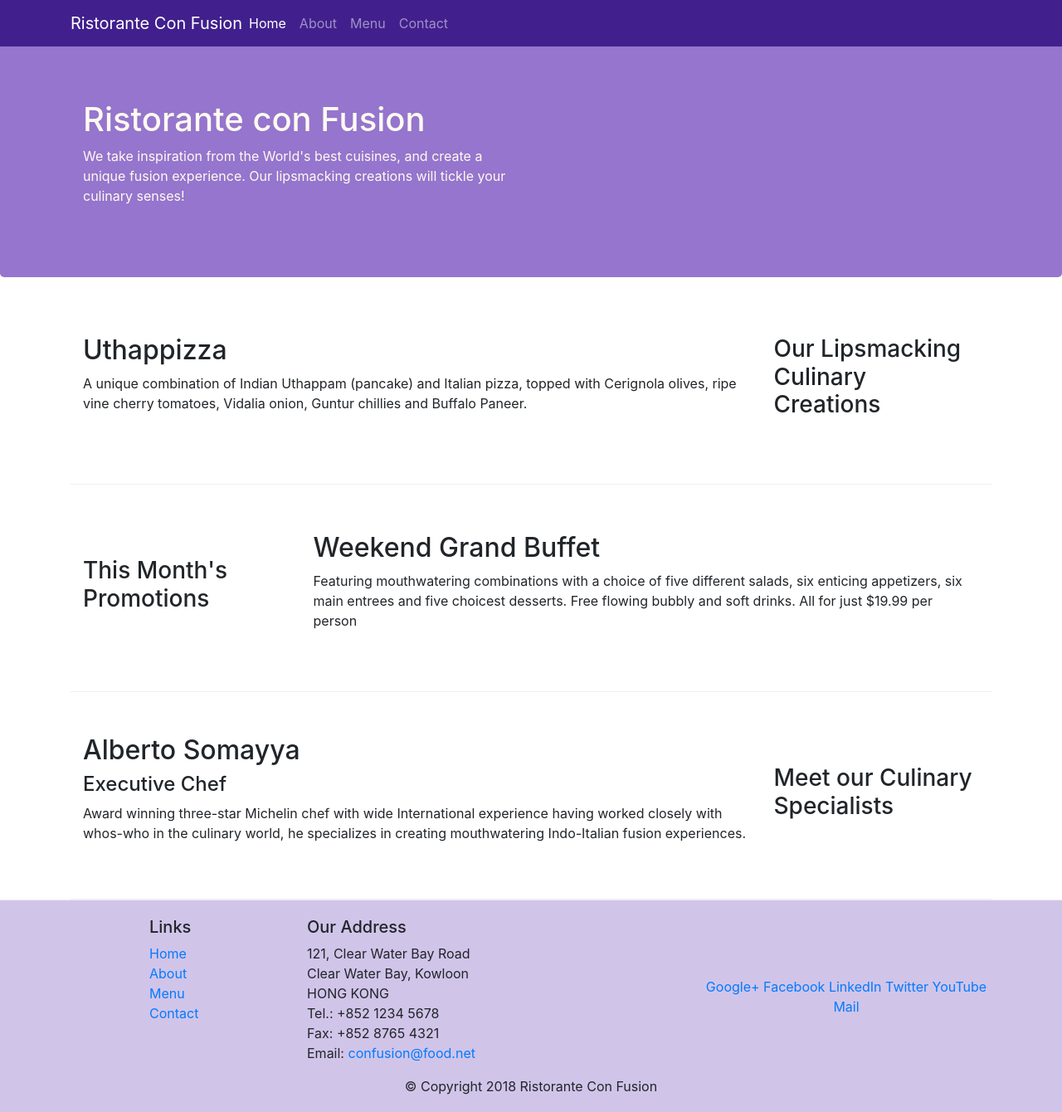
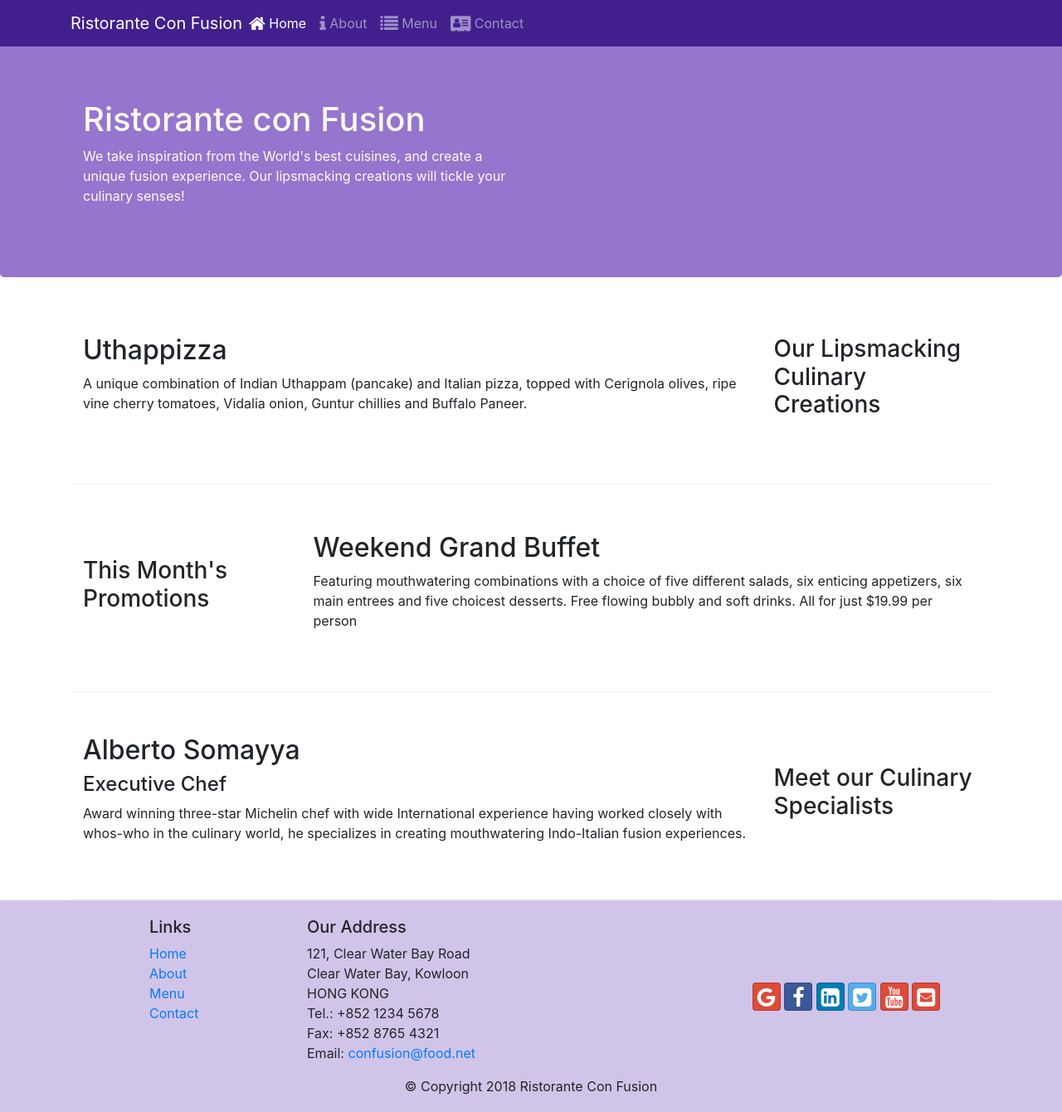
Before and after one commit to dheeraj-sahay/conFusion, a website: page index.html in a window 1280 px wide. Shown: the whole page at 83% size. Drawn offline with nearby package versions, Linux system fonts and the light colour scheme.

Commit message:
Icon Font

```diff
--- a/index.html
+++ b/index.html
@@ -8,6 +8,8 @@
 
     <!-- Bootstrap CSS -->
     <link rel="stylesheet" href="node_modules/bootstrap/dist/css/bootstrap.min.css">
+    <link rel="stylesheet" href="node_modules/font-awesome/css/font-awesome.min.css">
+    <link rel="stylesheet" href="node_modules/bootstrap-social/bootstrap-social.css">
     <link rel="stylesheet" href="css/style.css">
 
     <title>Ristorante Con Fusion</title>
@@ -22,10 +24,10 @@
         <a class="navbar-brand mr-auto" href="index.html">Ristorante Con Fusion</a>
         <div class="collapse navbar-collapse" id="Navbar">
             <ul class="navbar-nav mr-auto">
-                <li class="nav-item active"><a class="nav-link" href="./index.html">Home</a></li>
-                <li class="nav-item"><a class="nav-link" href="./aboutus.html">About</a></li>
-                <li class="nav-item"><a class="nav-link" href="#">Menu</a></li>
-                <li class="nav-item"><a class="nav-link" href="#">Contact</a></li>
+                <li class="nav-item active"><a class="nav-link" href="./index.html"><span class="fa fa-home fa-lg"></span> Home</a></li>
+                <li class="nav-item"><a class="nav-link" href="./aboutus.html"><span class="fa fa-info fa-lg"></span> About</a></li>
+                <li class="nav-item"><a class="nav-link" href="#"><span class="fa fa-list fa-lg"></span> Menu</a></li>
+                <li class="nav-item"><a class="nav-link" href="#"><span class="fa fa-address-card fa-lg"></span> Contact</a></li>
             </ul>
         </div>
     </div>
@@ -102,12 +104,12 @@
                 </div>
                 <div class="col-12 col-sm-4 align-self-center">
                     <div class="text-center ">
-                        <a href="http://google.com/+">Google+</a>
-                        <a href="http://www.facebook.com/profile.php?id=">Facebook</a>
-                        <a href="http://www.linkedin.com/in/">LinkedIn</a>
-                        <a href="http://twitter.com/">Twitter</a>
-                        <a href="http://youtube.com/">YouTube</a>
-                        <a href="mailto:">Mail</a>
+                        <a class="btn btn-social-icon btn-google" href="http://google.com/+"><i class="fa fa-google fa-lg"></i></a>
+                        <a class="btn btn-social-icon btn-facebook" href="http://www.facebook.com/profile.php?id="><i class="fa fa-facebook fa-lg"></i></a>
+                        <a class="btn btn-social-icon btn-linkedin" href="http://www.linkedin.com/in/"><i class="fa fa-linkedin-square fa-lg"></i></a>
+                        <a class="btn btn-social-icon btn-twitter" href="http://twitter.com/"><i class="fa fa-twitter-square fa-lg"></i></a>
+                        <a class="btn btn-social-icon btn-google" href="http://youtube.com/"><i class="fa fa-youtube fa-lg"></i></a>
+                        <a class="btn btn-social-icon btn-google" href="mailto:"><i class="fa fa-envelope-square fa-lg"></i></a>
                     </div>
                 </div>
            </div>
--- a/package.json
+++ b/package.json
@@ -15,6 +15,8 @@
   },
   "dependencies": {
     "bootstrap": "^4.0.0",
+    "bootstrap-social": "^5.1.1",
+    "font-awesome": "^4.7.0",
     "jquery": "^3.3.1",
     "popper.js": "^1.12.9"
   }
```
Also changed, not shown: aboutus.html (+15 -13 lines), 1 other file.
